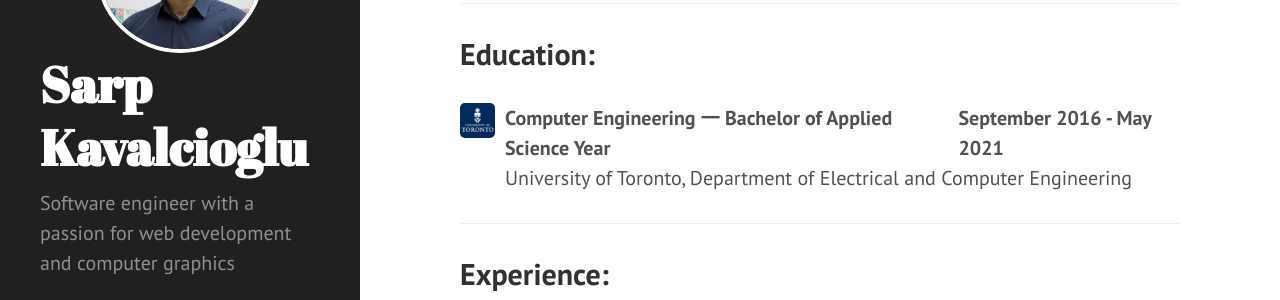
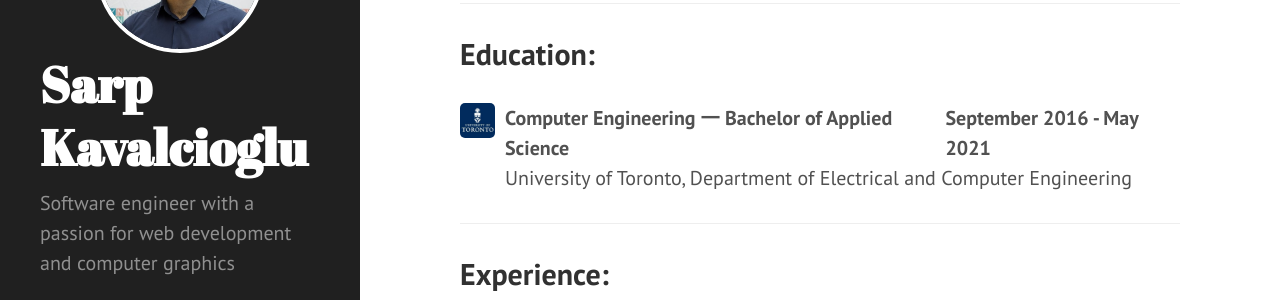
Before and after one commit to kavalcio/kavalcio.github.io, a Jekyll site: the page built from index.md, in a window 1280 px wide and 900 px high. Shown: the part 157-457 px from the top of the window. Built offline with Jekyll 4.4.1, drawn with Linux system fonts in a browser that asks for light colours; Markdown is read by kramdown in place of the engine named in the settings.

Commit message:
fix typo

```diff
--- a/index.md
+++ b/index.md
@@ -10,7 +10,7 @@
 <div class="work-container">
   <div class="work-title">
     <img class="work-icon" src="/../images/uoft.png">
-    <div class="work-title-left"> Computer Engineering 𑁋 Bachelor of Applied Science Year</div>
+    <div class="work-title-left"> Computer Engineering 𑁋 Bachelor of Applied Science</div>
     <div class="work-title-right">September 2016 - May 2021</div>
   </div>
   <div class="work-line">University of Toronto, Department of Electrical and Computer Engineering</div>
```
